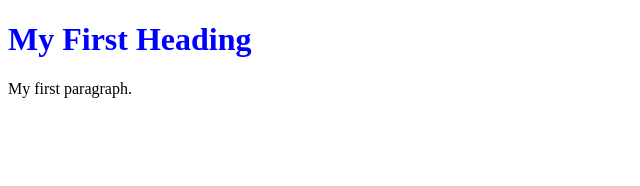
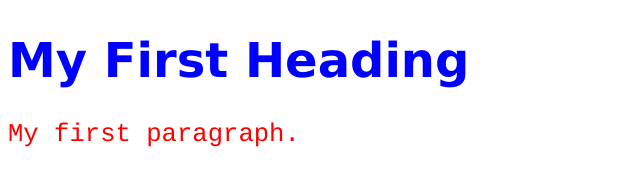
Before and after one commit to ganpt/git-learning, a plain HTML site: page index.html in a window 1280 px wide. Shown: the whole page, without its empty margins (0-640 px from the left). Drawn offline with Linux system fonts and the light colour scheme.

Commit message:
style added

```diff
--- a/index.html
+++ b/index.html
@@ -1,5 +1,20 @@
 <!DOCTYPE html>
 <html>
+<head>
+<title> </title>
+<style>
+h1 {
+    color: blue;
+    font-family: verdana;
+    font-size: 300%;
+}
+p  {
+    color: red;
+    font-family: courier;
+    font-size: 160%;
+}
+</style>
+</head>
 <body>
 
 <h1 style="color:blue;">My First Heading</h1>
```
